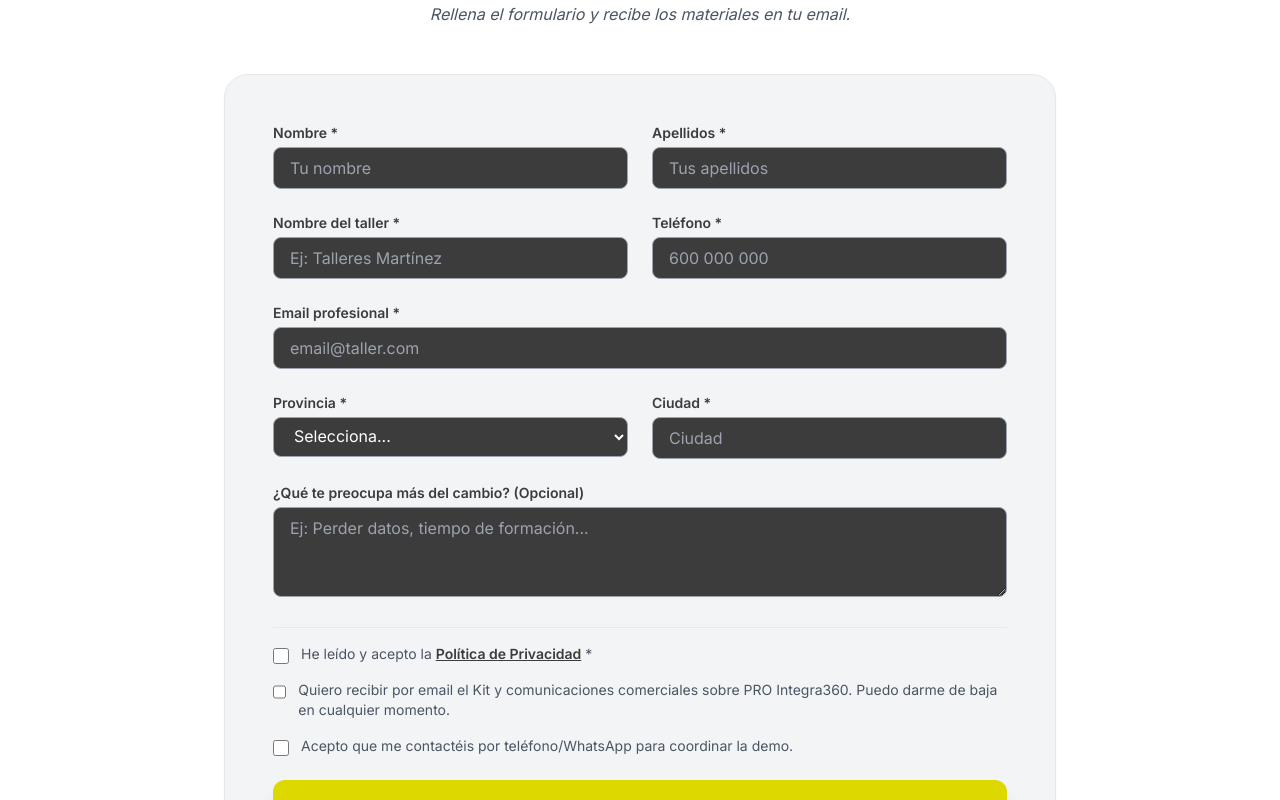
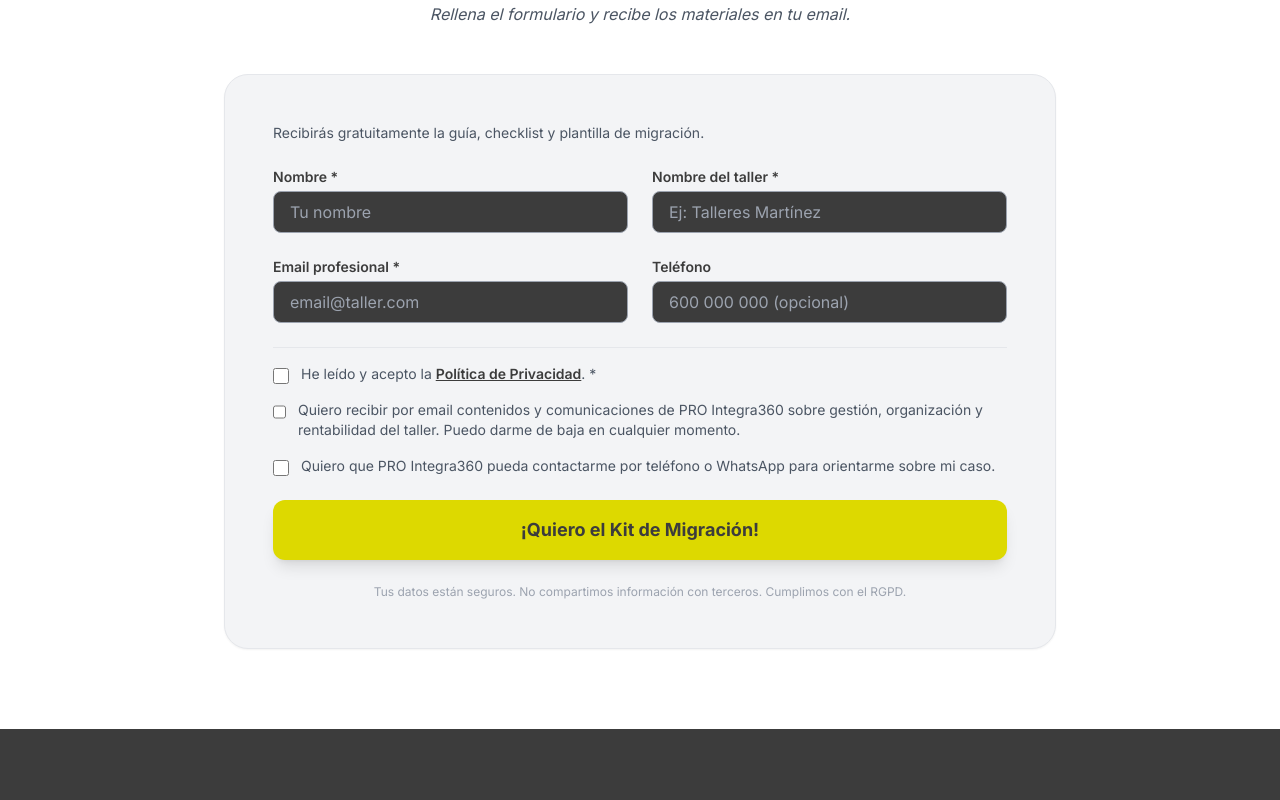
Before and after one commit to yelaugroup/pro-integra360--Campa-a-migraci-n, a React (Vite) app: page /#/ in a window 1280 px wide. Shown: the part 2420-3220 px from the top of the page. Built offline with nearby package versions, Linux system fonts and the light colour scheme.

Commit message:
refactor: simplify migration form fields and validation
Remove non-essential fields to reduce friction and improve form
submission flow. Added input trimming and basic validation for
required fields.

```diff
--- a/components/MigrationForm.tsx
+++ b/components/MigrationForm.tsx
@@ -10,13 +10,9 @@ const MigrationForm: React.FC = () => {
   const [error, setError] = useState<string | null>(null);
   const [formData, setFormData] = useState({
     nombre: '',
-    apellidos: '',
     taller: '',
-    provincia: '',
-    ciudad: '',
+    email: '',
     telefono: '',
-    email: '',
-    preocupacion: '',
     consentPrivacidad: false,
     consentMarketing: false,
     consentContactoDirecto: false,
@@ -39,9 +35,21 @@ const MigrationForm: React.FC = () => {
     setLoading(true);
     setError(null);
 
-    // Basic spam check
-    if (formData.nombre.length < 2) {
+    // Basic validation
+    if (formData.nombre.trim().length < 2) {
       setError("Por favor, introduce un nombre válido.");
+      setLoading(false);
+      return;
+    }
+
+    if (formData.taller.trim().length < 2) {
+      setError("Por favor, introduce el nombre de tu taller.");
+      setLoading(false);
+      return;
+    }
+
+    if (!formData.email.trim()) {
+      setError("Por favor, introduce tu email profesional.");
       setLoading(false);
       return;
     }
@@ -55,14 +63,14 @@ const MigrationForm: React.FC = () => {
     const utmParams = new URLSearchParams(window.location.search);
 
     const payload: FormSubmissionPayload = {
-      nombre: formData.nombre,
-      apellidos: formData.apellidos,
-      taller: formData.taller,
-      provincia: formData.provincia,
-      ciudad: formData.ciudad,
-      telefono: formData.telefono,
-      email: formData.email,
-      preocupacion: formData.preocupacion,
+      nombre: formData.nombre.trim(),
+      apellidos: "",
+      taller: formData.taller.trim(),
+      provincia: "",
+      ciudad: "",
+      telefono: formData.telefono.trim(),
+      email: formData.email.trim(),
+      preocupacion: "",
       consents: {
         privacidad: formData.consentPrivacidad,
         marketing: formData.consentMarketing,
@@ -96,7 +104,7 @@ const MigrationForm: React.FC = () => {
       trackTikTokSubmitForm();
 
       // Save email for later tracking in the Kit page
-      localStorage.setItem('proi360_user_email', formData.email);
+      localStorage.setItem('proi360_user_email', formData.email.trim());
 
       navigate('/kit-migracion');
     } catch (err) {
@@ -113,6 +121,10 @@ const MigrationForm: React.FC = () => {
 
   return (
     <form onSubmit={handleSubmit} className="space-y-6">
+      <p className="text-sm text-gray-600 font-medium">
+        Recibirás gratuitamente la guía, checklist y plantilla de migración.
+      </p>
+
       {error && (
         <div className="bg-red-50 text-red-700 p-4 rounded-lg border border-red-100 text-sm">
           {error}
@@ -133,21 +145,6 @@ const MigrationForm: React.FC = () => {
           />
         </div>
         <div>
-          <label className={labelClasses}>Apellidos *</label>
-          <input
-            required
-            name="apellidos"
-            value={formData.apellidos}
-            onChange={handleChange}
-            type="text"
-            className={inputClasses}
-            placeholder="Tus apellidos"
-          />
-        </div>
-      </div>
-
-      <div className="grid md:grid-cols-2 gap-6">
-        <div>
           <label className={labelClasses}>Nombre del taller *</label>
           <input
             required
@@ -159,20 +156,9 @@ const MigrationForm: React.FC = () => {
             placeholder="Ej: Talleres Martínez"
           />
         </div>
-        <div>
-          <label className={labelClasses}>Teléfono *</label>
-          <input
-            required
-            name="telefono"
-            value={formData.telefono}
-            onChange={handleChange}
-            type="tel"
-            className={inputClasses}
-            placeholder="600 000 000"
-          />
-        </div>
       </div>
 
+      <div className="grid md:grid-cols-2 gap-6">
         <div>
           <label className={labelClasses}>Email profesional *</label>
           <input
@@ -185,45 +171,17 @@ const MigrationForm: React.FC = () => {
             placeholder="email@taller.com"
           />
         </div>
-
-      <div className="grid md:grid-cols-2 gap-6">
         <div>
-          <label className={labelClasses}>Provincia *</label>
-          <select
-            required
-            name="provincia"
-            value={formData.provincia}
+          <label className={labelClasses}>Teléfono</label>
+          <input
+            name="telefono"
+            value={formData.telefono}
             onChange={handleChange}
+            type="tel"
             className={inputClasses}
-          >
-            <option value="" className="text-gray-900">Selecciona...</option>
-            {CONFIG.PROVINCIAS_ESPANA.map(p => <option key={p} value={p} className="text-gray-900">{p}</option>)}
-          </select>
-        </div>
-        <div>
-          <label className={labelClasses}>Ciudad *</label>
-          <input
-            required
-            name="ciudad"
-            value={formData.ciudad}
-            onChange={handleChange}
-            type="text"
-            className={inputClasses}
-            placeholder="Ciudad"
+            placeholder="600 000 000 (opcional)"
           />
         </div>
-      </div>
-
-      <div>
-        <label className={labelClasses}>¿Qué te preocupa más del cambio? (Opcional)</label>
-        <textarea
-          name="preocupacion"
-          value={formData.preocupacion}
-          onChange={handleChange}
-          rows={3}
-          className={inputClasses}
-          placeholder="Ej: Perder datos, tiempo de formación..."
-        />
       </div>
 
       <div className="space-y-4 pt-4 border-t border-gray-200">
@@ -238,7 +196,7 @@ const MigrationForm: React.FC = () => {
               className="mt-1 w-4 h-4 text-brand-anthracite border-gray-300 rounded focus:ring-brand-yellow accent-brand"
             />
             <span className="ml-3 text-sm text-gray-600 group-hover:text-brand-anthracite transition">
-              He leído y acepto la <Link to="/politica-privacidad" className="text-brand-anthracite font-semibold underline">Política de Privacidad</Link> *
+              He leído y acepto la <Link to="/politica-privacidad" className="text-brand-anthracite font-semibold underline">Política de Privacidad</Link>. *
             </span>
           </label>
           {error === "Debes aceptar la Política de Privacidad para continuar." && (
@@ -257,7 +215,7 @@ const MigrationForm: React.FC = () => {
             className="mt-1 w-4 h-4 text-brand-anthracite border-gray-300 rounded focus:ring-brand-yellow accent-brand"
           />
           <span className="ml-3 text-sm text-gray-600 group-hover:text-brand-anthracite transition">
-            Quiero recibir por email el Kit y comunicaciones comerciales sobre {CONFIG.BRAND_NAME}. Puedo darme de baja en cualquier momento.
+            Quiero recibir por email contenidos y comunicaciones de PRO Integra360 sobre gestión, organización y rentabilidad del taller. Puedo darme de baja en cualquier momento.
           </span>
         </label>
 
@@ -270,16 +228,10 @@ const MigrationForm: React.FC = () => {
             className="mt-1 w-4 h-4 text-brand-anthracite border-gray-300 rounded focus:ring-brand-yellow accent-brand"
           />
           <span className="ml-3 text-sm text-gray-600 group-hover:text-brand-anthracite transition">
-            Acepto que me contactéis por teléfono/WhatsApp para coordinar la demo.
+            Quiero que PRO Integra360 pueda contactarme por teléfono o WhatsApp para orientarme sobre mi caso.
           </span>
         </label>
       </div>
-
-      {!formData.consentMarketing && formData.email && (
-        <p className="text-xs text-brand-anthracite bg-brand-yellow/20 p-2 rounded border border-brand-yellow/30">
-          Nota: Si no marcas la casilla de marketing, no podremos enviarte el Kit por email. Solo te contactaremos por el medio que autorices para la demo.
-        </p>
-      )}
 
       <button
         type="submit"
```
Lines whose indentation alone changed are shown as unchanged.
